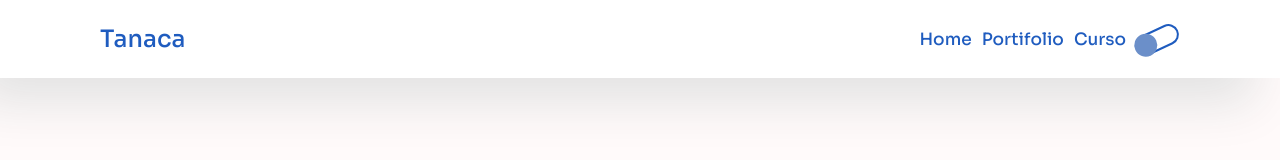
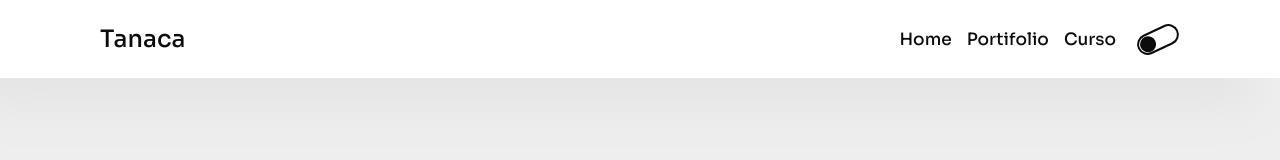
Before and after one commit to joaotanaca/joaotanaca.github.io, a plain HTML site: page index.html in a window 1280 px wide. Drawn offline with Linux system fonts and the light colour scheme.

Commit message:
Refactory code js and css, persisting theme

```diff
--- a/assets/scripts/darkMode.js
+++ /dev/null
@@ -1,3 +0,0 @@
-function darkMode(button) {
-  button.className = button.className === "" ? "active" : "";
-}
--- /dev/null
+++ b/assets/scripts/switch-theme.js
@@ -0,0 +1,35 @@
+window.addEventListener("DOMContentLoaded", () => {
+  localStorage.getItem("theme") && setTheme(localStorage.theme);
+});
+
+const { dark, light } = {
+  dark: "/assets/styles/dark.css",
+  light: "/assets/styles/light.css",
+};
+
+function switchMode() {
+  const button = document.querySelector("#switch");
+  button.className = button.className === "" ? "active" : "desactived";
+  setTheme();
+}
+
+function setTheme(theme = "") {
+  const button = document.querySelector("#switch");
+  const cssTheme = document.querySelector("#theme");
+  //Se tema não for string vazia, ativa o botão
+  if (theme) {
+    if (theme === "dark") {
+      button.className = button.className === "" ? "active" : "";
+      cssTheme.setAttribute("href", dark);
+    }
+    return;
+  }
+
+  const includesLight = cssTheme.getAttribute("href").includes("light");
+
+  cssTheme.setAttribute("href", includesLight ? dark : light);
+
+  localStorage.setItem("theme", includesLight ? "dark" : "light");
+
+  return;
+}
--- /dev/null
+++ b/assets/styles/dark.css
@@ -0,0 +1,8 @@
+:root{
+    --bg-body: #1d1d1d;
+    --bg-color: #121212;
+    --text: #ffffff;
+    --primary:#5e92f3
+    --secondary: #003c8f;
+    --shadow:'';
+}
--- a/assets/styles/index.css
+++ b/assets/styles/index.css
@@ -1,11 +1,12 @@
 body {
-  background-color: var(--bg-body-light);
-  color: var(--text-light);
+  background-color: var(--bg-body);
+  color: var(--text);
   margin: 0;
   padding: 0;
   /* font-family: "Montserrat", sans-serif; */
   /* font-family: "Open Sans", sans-serif; */
   font-family: "Sora", sans-serif;
+  transition: all 0.4s ease-in-out;
 }
 
 .container {
@@ -17,7 +18,7 @@ body {
 nav {
   width: 100%;
   display: flex;
-  background-color: var(--bg-color-light);
+  background-color: var(--bg-color);
   box-shadow: var(--shadow);
 }
 
@@ -41,7 +42,7 @@ nav ul {
 }
 
 nav ul li {
-  margin-right: 10px;
+  margin-right: 15px;
   padding: 0;
   list-style: none;
   display: flex;
@@ -50,16 +51,18 @@ nav ul li {
 
 nav ul li:last-child {
   margin-right: 0;
+  margin-left: 5px;
 }
 
 nav ul li a {
   all: unset;
   cursor: pointer;
   font-size: 17px;
+  transition: all 0.3s ease;
 }
 
 nav ul li a:hover {
-  color: var(--text-hover-light);
+  color: var(--text-hover);
 }
 
 nav ul li button {
@@ -69,7 +72,7 @@ nav ul li button {
   width: 40px;
   height: 17px;
   border-radius: 50px;
-  border: 2px solid var(--text-light);
+  border: 2px solid var(--text);
   transform: rotateZ(-25deg);
   transition: all 0.5s ease-in-out;
 }
@@ -79,18 +82,14 @@ nav ul li button.active {
 }
 
 nav ul li button span {
-  width: 23px;
-  height: 23px;
-  background-color: var(--text-hover-light);
+  width: 16px;
+  height: 16px;
+  background-color: var(--text);
   border-radius: 100%;
   position: absolute;
   top: 50%;
   transform: translate(0, -52%);
-  animation-name: quickSwitchOff;
-  animation-duration: 0.8s;
-  animation-direction: normal;
-  animation-iteration-count: 1;
-  left: -5px;
+  left: 0.9px;
 }
 
 nav ul li button.active span {
@@ -98,7 +97,14 @@ nav ul li button.active span {
   animation-duration: 0.8s;
   animation-direction: normal;
   animation-iteration-count: 1;
-  left: 20px;
+  left: 23px;
+}
+
+nav ul li button.desactived span {
+  animation-name: quickSwitchOff;
+  animation-duration: 0.8s;
+  animation-direction: normal;
+  animation-iteration-count: 1;
 }
 
 @keyframes quickSwitchOn {
@@ -112,10 +118,10 @@ nav ul li button.active span {
     left: 20px;
   }
   75% {
-    left: 5px;
+    left: 10px;
   }
   100% {
-    left: 20px;
+    left: 23px;
   }
 }
 
@@ -124,15 +130,15 @@ nav ul li button.active span {
     left: 20px;
   }
   25% {
+    left: 10px;
+  }
+  50% {
     left: 5px;
   }
-  50% {
-    left: -5px;
-  }
   75% {
-    left: 5px;
+    left: 10px;
   }
   100% {
-    left: -5px;
+    left: 0.9px;
   }
 }
--- /dev/null
+++ b/assets/styles/light.css
@@ -0,0 +1,8 @@
+:root {
+  --bg-body: #eeeeee;
+  --bg-color: #ffffff;
+  --text: #0c0c0c;
+  --primary: #1565c0;
+  --secondary: #5e92f3;
+  --shadow: -25px 25px 50px #e3e3e3, 25px -25px 50px #ffffff;
+}
--- a/assets/styles/theme.css
+++ /dev/null
@@ -1,11 +0,0 @@
-:root {
-  --bg-body-light: #fffafad0;
-  --bg-color-light: #ffffff;
-  --text-light: #1f5cbf;
-  --text-hover-light: #6b8fc9;
-  --bg-body-dark: #1f1e1b;
-  --bg-color-dark: #000;
-  --text-dark: #f7df1e;
-  --text-hover-dark: #fde951;
-  --shadow: -25px 25px 50px #e3e3e3, 25px -25px 50px #ffffff;
-}
--- a/index.html
+++ b/index.html
@@ -7,9 +7,9 @@
       href="https://fonts.googleapis.com/css2?family=Montserrat:wght@300;400;500;600&family=Open+Sans:wght@300;400;600;700&family=Sora:wght@100;300;500;700&display=swap"
       rel="stylesheet"
     />
-    <link rel="stylesheet" href="/assets/styles/theme.css" />
+    <link id="theme" rel="stylesheet" href="/assets/styles/light.css" />
     <link rel="stylesheet" href="/assets/styles/index.css" />
-    <script src="/assets/scripts/darkMode.js"></script>
+    <script src="/assets/scripts/switch-theme.js"></script>
     <title>João Tanaca</title>
   </head>
   <body>
@@ -29,7 +29,7 @@
             <a href="#">Curso</a>
           </li>
           <li>
-            <button id="switch" onclick="darkMode(this)">
+            <button id="switch" onclick="switchMode()">
               <span></span>
             </button>
           </li>
```
